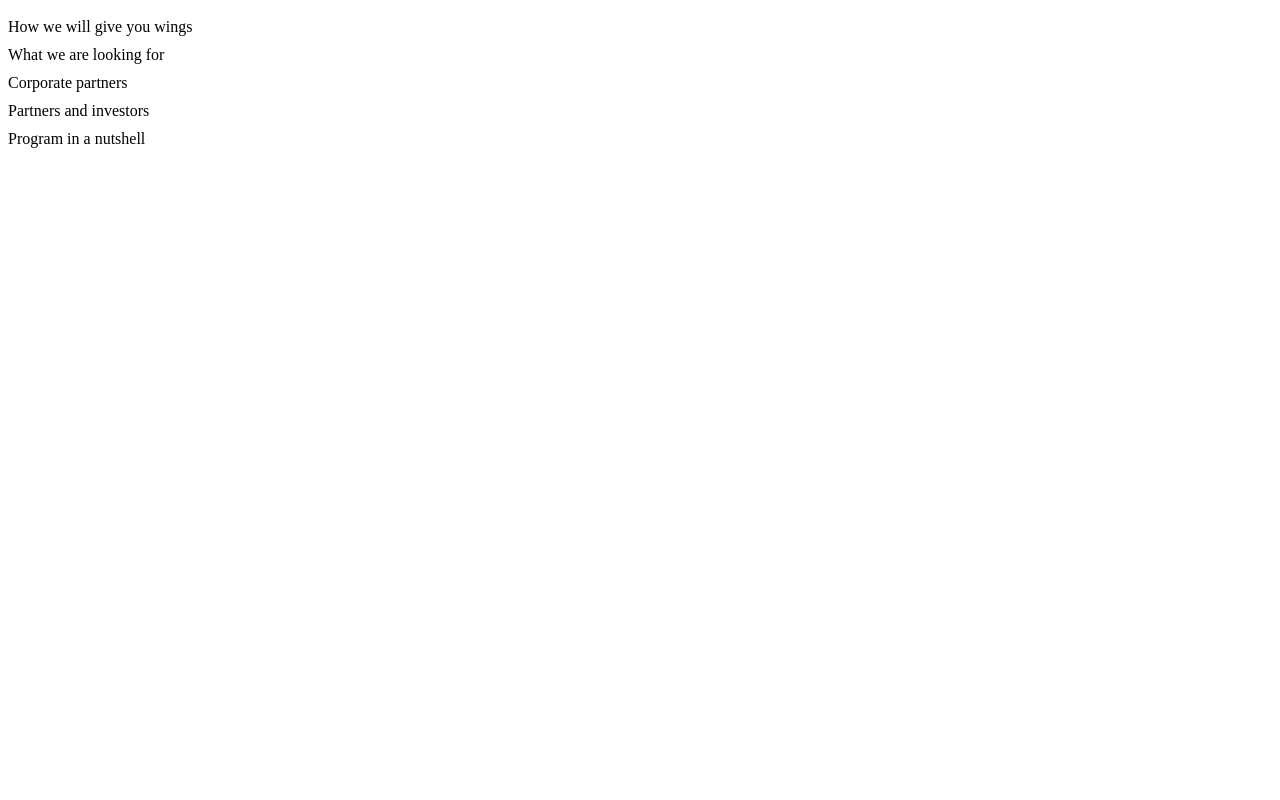
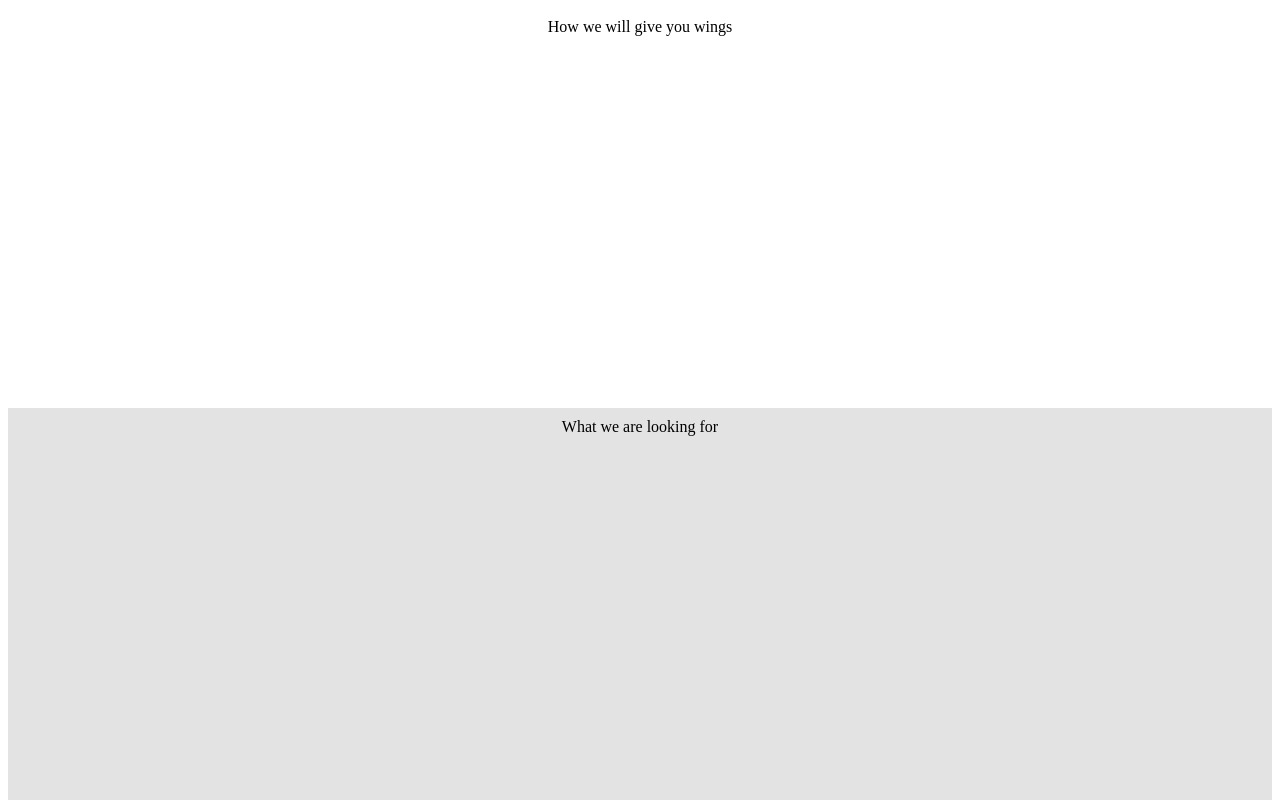
Before and after one commit to flalevi/MVA, a plain HTML site: page Application form/index.html in a window 1280 px wide. Shown: the top 800 px of the page. Drawn offline with Linux system fonts and the light colour scheme.

Commit message:
second commit

```diff
--- a/Application form/index.html
+++ b/Application form/index.html
@@ -7,19 +7,19 @@
     <link href="index.css" rel="stylesheet"/>
 </head>
 <body>
-    <div class="div-white">
+    <div class="wings">
         <p>How we will give you wings</p>
     </div>
-    <div class="div-grey">
+    <div class="scouting">
         <p>What we are looking for</p>
     </div>
-    <div>
+    <div class="partners">
         <p>Corporate partners</p>
     </div>
-    <div>
+    <div class="investors">
         <p>Partners and investors</p>
     </div>
-    <div>
+    <div class="program-recap">
         <p>Program in a nutshell</p>
     </div>
 </body>
```
